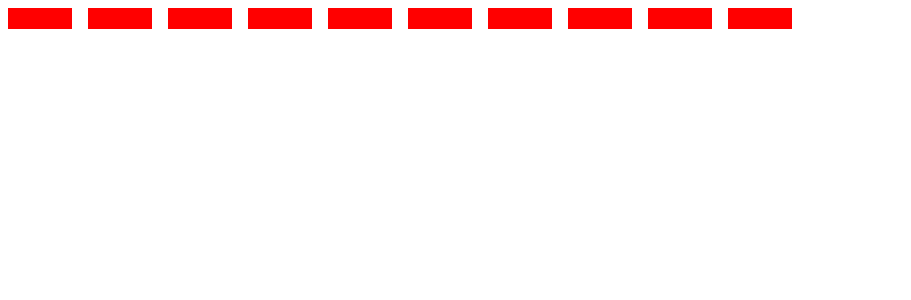
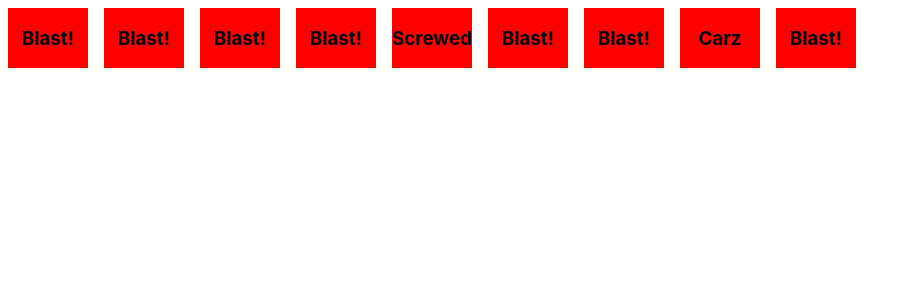
Before and after one commit to ConHiggins/frontend-exam, a React (Create React App) app: page / in a window 1280 px wide. Shown: the top 300 px of the page, without its empty margins (0-911 px from the left). Built offline with nearby package versions, Linux system fonts and the light colour scheme.

Commit message:
added functionality for filtering by day in DataGraph

```diff
--- a/src/App.js
+++ b/src/App.js
@@ -2,11 +2,16 @@ import logo from "./logo.svg";
 import "./App.css";
 import gamesData from "./data/data sample.json";
 import DataGraphContainer from "./containers/DataGraphContainer/DataGraphContainer";
+import { useState } from "react";
+import NavBar from "./components/NavBar/NavBar";
 
 function App() {
+    const [activeProp, setActiveProp] = useState(null);
+
     return (
         <div className="App">
-            <DataGraphContainer data={gamesData} />
+            <NavBar />
+            <DataGraphContainer data={gamesData} activeProp={activeProp} />
         </div>
     );
 }
--- a/src/components/ChartBar/ChartBar.jsx
+++ b/src/components/ChartBar/ChartBar.jsx
@@ -1,14 +1,14 @@
 import { useState } from "react";
 import "./ChartBar.scss";
 
-const ChartBar = ({ date, country, appName, adNet, dailyUsers }) => {
-    const [activeProp, setActiveProp] = useState(null);
+const ChartBar = ({ date, country, appName, adNet, dailyUsers, activeProp }) => {
     const [barHeight, setBarHeight] = useState(0);
 
     return (
         <>
-            <div className="chartbar" style={{ height: { barHeight } }}></div>
-            <h3>{activeProp}</h3>
+            <div className="chartbar" style={{ height: { barHeight } }}>
+                <h3>{appName}</h3>
+            </div>
         </>
     );
 };
--- a/src/components/ChartBar/ChartBar.scss
+++ b/src/components/ChartBar/ChartBar.scss
@@ -3,7 +3,7 @@
     .chartbar{
         content: "";
         background: red;
-        width: 4rem;
+        width: 5rem;
         margin: 0.5rem;
     }
 }
--- a/src/components/DataGraph/DataGraph.jsx
+++ b/src/components/DataGraph/DataGraph.jsx
@@ -3,12 +3,20 @@ import "./DataGraph.scss";
 import ChartBar from "../ChartBar/ChartBar";
 import { useEffect } from "react";
 
-const DataGraph = ({ data }, filters) => {
-    const [startIndex, setStartIndex] = useState(0);
-    const [endIndex, setEndIndex] = useState(10);
+const DataGraph = ({ data }, activeProp) => {
+    let todaysDate = new Date();
+    const [startDate, setStartDate] = useState(1);
+    const [endDate, setEndDate] = useState(10);
     const [displayData, setDisplayData] = useState([]);
 
-    console.log(data.data);
+    const getDataWithinTimeframe = (arr) => {
+        return arr.filter((item, index) => {
+            let itemDateSplit = item.Date.split("/"); /// Manual split as data is dd/mm/yyyy
+            let dateObject = new Date(+itemDateSplit[2], itemDateSplit[1] - 1, +itemDateSplit[0]);
+
+            return startDate <= dateObject.getDay() && dateObject.getDay() <= endDate;
+        });
+    };
 
     const getDisplayData = (arr, startInd, endInd) => {
         return arr?.slice(startInd, endInd).map((item, index) => {
@@ -25,8 +33,8 @@ const DataGraph = ({ data }, filters) => {
     };
 
     useEffect(() => {
-        setDisplayData(getDisplayData(data.data, startIndex, endIndex));
-    }, [data]);
+        setDisplayData(getDisplayData(getDataWithinTimeframe(data.data), startDate, endDate));
+    }, [data, startDate, endDate]);
 
     return <div className="datagraph">{displayData}</div>;
 };
--- a/src/containers/DataGraphContainer/DataGraphContainer.jsx
+++ b/src/containers/DataGraphContainer/DataGraphContainer.jsx
@@ -1,8 +1,8 @@
 import "./DataGraphContainer.scss";
 import DataGraph from "../../components/DataGraph/DataGraph";
 
-const DataGraphContainer = (data) => {
-    return <DataGraph data={data} />;
+const DataGraphContainer = (data, activeProp) => {
+    return <DataGraph data={data} activeProp={activeProp} />;
 };
 
 export default DataGraphContainer;
```
